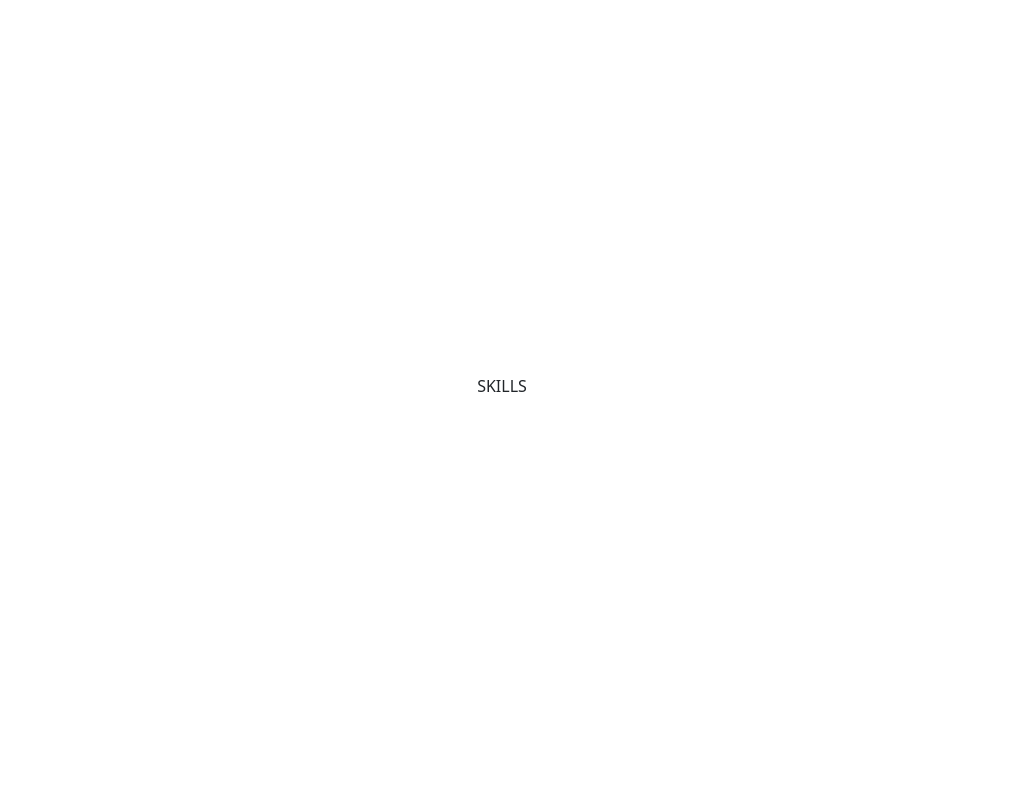
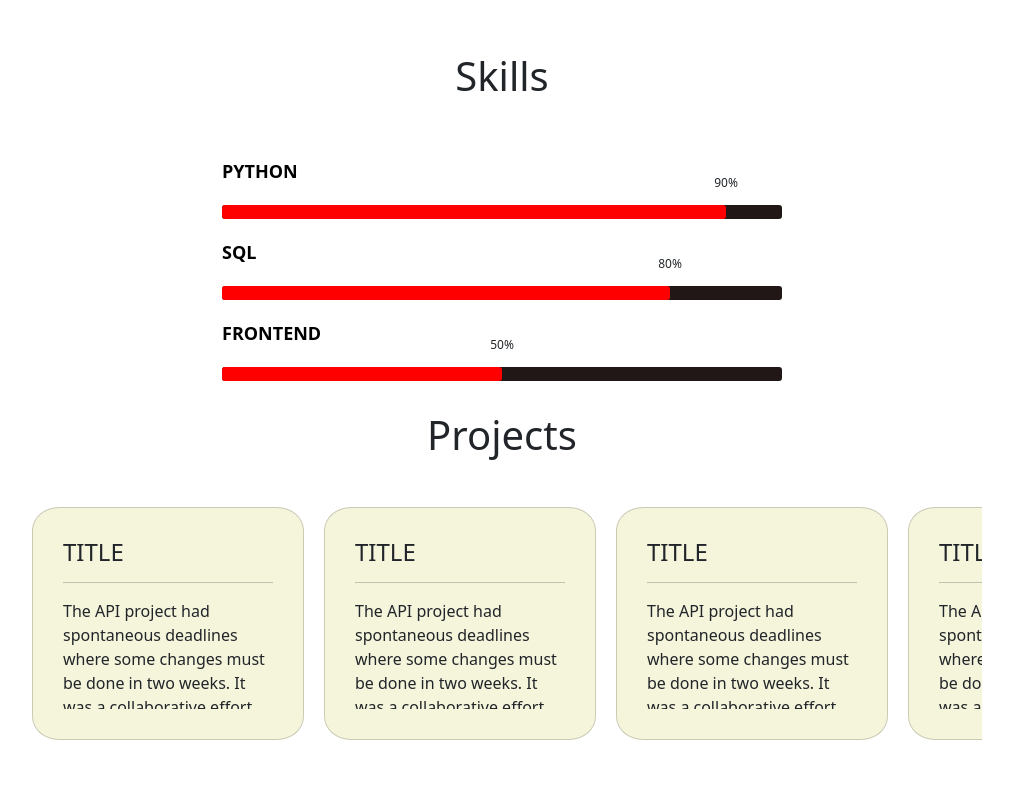
Before and after one commit to vlee20/react-web, a React (Create React App) app: page / in a window 1280 px wide. Shown: the part 1680-2480 px from the top of the page, without its empty margins (138-1151 px from the left). Built offline with nearby package versions, Linux system fonts and the light colour scheme.

Commit message:
skills and projects

```diff
--- a/src/pages/About.js
+++ b/src/pages/About.js
@@ -14,7 +14,7 @@ export default function About() {
       <div
         id="About"
         className="center-vertical page"
-        style={{ backgroundColor: "#A1D2F4" }}
+        style={{}}
       >
         <h1 className="center text-center border2">About</h1>
         <div className="abt border1">
--- a/src/pages/Intro.js
+++ b/src/pages/Intro.js
@@ -5,7 +5,7 @@ export default function Intro() {
     <div
       id="Intro"
       className="center-horizontal page"
-      style={{ backgroundColor: "#BFDAEF" }}
+      style={{}}
     >
       <h2>Welcome</h2>
     </div>
--- a/src/pages/Skills.js
+++ b/src/pages/Skills.js
@@ -1,10 +1,80 @@
 import "../styles/styles.css";
+import "../styles/Skills.css";
 
 export default function Skills() {
   return (
     <>
       <div id="Skills" className="center-vertical page">
-        SKILLS
+      <h1 className="center text-center border2">Skills</h1>
+      <div className="skills">
+        <div className="skill">
+          <div className="skillname">Python</div>
+          <div className="skillbar">
+            <div className="skillperc" per="90%" style={{maxWidth: "90%"}}></div>
+          </div>
+        </div>
+        <div className="skill">
+          <div className="skillname">SQL</div>
+          <div className="skillbar">
+            <div className="skillperc" per="80%" style={{maxWidth: "80%"}}></div>
+          </div>
+        </div>
+        <div className="skill">
+          <div className="skillname">Frontend</div>
+          <div className="skillbar">
+            <div className="skillperc" per="50%" style={{maxWidth: "50%"}}></div>
+          </div>
+        </div>
+      </div>
+      <h1 className="center text-center border2">Projects</h1>
+      <div className="scrolling-wrapper-flexbox">
+        <div id="cntr1" className="border2 mborder1 card">
+          <div>
+            <div>
+              <h4>TITLE</h4>
+              <hr></hr>
+              <div className="desc">The API project had spontaneous deadlines where some changes must be done in two weeks. It was a collaborative effort where my role was to send information from and back to the partnering company. My co-worker used that information to process the orders and create the labels for each sales order. I then send out a ship confirmation for each order that has been processed. My lead communicated the requirements for us and what changes needed to be done. This was done successfully in a timely manner in preparation for the testing process.</div>
+            </div>
+          </div>
+        </div>
+        <div id="cntr1" className="border2 mborder1 card">
+          <div>
+            <div>
+              <h4>TITLE</h4>
+              <hr></hr>
+              <div className="desc">The API project had spontaneous deadlines where some changes must be done in two weeks. It was a collaborative effort where my role was to send information from and back to the partnering company. My co-worker used that information to process the orders and create the labels for each sales order. I then send out a ship confirmation for each order that has been processed. My lead communicated the requirements for us and what changes needed to be done. This was done successfully in a timely manner in preparation for the testing process.</div>
+            </div>
+          </div>
+        </div>
+        <div id="cntr1" className="border2 mborder1 card">
+          <div>
+            <div>
+              <h4>TITLE</h4>
+              <hr></hr>
+              <div className="desc">The API project had spontaneous deadlines where some changes must be done in two weeks. It was a collaborative effort where my role was to send information from and back to the partnering company. My co-worker used that information to process the orders and create the labels for each sales order. I then send out a ship confirmation for each order that has been processed. My lead communicated the requirements for us and what changes needed to be done. This was done successfully in a timely manner in preparation for the testing process.</div>
+            </div>
+          </div>
+        </div>
+        <div id="cntr1" className="border2 mborder1 card">
+          <div>
+            <div>
+              <h4>TITLE</h4>
+              <hr></hr>
+              <div className="desc">The API project had spontaneous deadlines where some changes must be done in two weeks. It was a collaborative effort where my role was to send information from and back to the partnering company. My co-worker used that information to process the orders and create the labels for each sales order. I then send out a ship confirmation for each order that has been processed. My lead communicated the requirements for us and what changes needed to be done. This was done successfully in a timely manner in preparation for the testing process.</div>
+            </div>
+          </div>
+        </div>
+        <div id="cntr1" className="border2 mborder1 card">
+          <div>
+            <div>
+              <h4>TITLE</h4>
+              <hr></hr>
+              <div className="desc">The API project had spontaneous deadlines where some changes must be done in two weeks. It was a collaborative effort where my role was to send information from and back to the partnering company. My co-worker used that information to process the orders and create the labels for each sales order. I then send out a ship confirmation for each order that has been processed. My lead communicated the requirements for us and what changes needed to be done. This was done successfully in a timely manner in preparation for the testing process.</div>
+            </div>
+          </div>
+        </div>
+      </div>
+
       </div>
     </>
   );
--- /dev/null
+++ b/src/styles/Skills.css
@@ -0,0 +1,90 @@
+#cntr1 {
+    background-color: beige;
+    border-radius: 10%;
+}
+
+.desc {
+    width: 210px;
+    height: 110px;
+    overflow: auto;
+    overflow-y: scroll;
+    &::-webkit-scrollbar {
+        display: none;
+      }
+}
+
+.scrolling-wrapper-flexbox {
+    display: flex;
+    width: 120vh;
+    flex-wrap: nowrap;
+    overflow: auto;
+    overflow-x: scroll;
+    -webkit-overflow-scrolling: touch;
+    &::-webkit-scrollbar {
+        display: none;
+      }
+    .card {
+      flex: 0 0 auto;
+    }
+  }
+
+.skills {
+    width: 100%;
+    max-width: 600px;
+    padding: 0 20px;
+}
+
+.skillname {
+    font-size: 18px;
+    font-weight: 700;
+    color: rgb(0, 0, 0);
+    text-transform: uppercase;
+    margin: 20px 0;
+}
+
+.skillbar {
+    height: 14px;
+    background-color: rgb(33, 23, 23);
+    border-radius: 3px;
+}
+
+.skillperc {
+    height: 14px;
+    background: red;
+    border-radius: 3px;
+    position: relative;
+    animation: fillBars 2.5s 1;
+}
+
+.skillperc::before {
+    content:attr(per);
+    position: absolute;
+    padding: 4px 6px;
+    /* background-color: white; */
+    border-radius: 4px;
+    font-size: 12px;
+    top: -35px;
+    right: 0;
+    transform: translateX(50%);
+}
+
+.skillperc::after {
+    content: "";
+    position: absolute;
+    width: 10px;
+    height: 10px;
+    /* background-color: white; */
+    top: -20px;
+    right: 0;
+    transform: translateX(50%) rotate(45deg);
+    border-radius: 2px;;
+}
+
+@keyframes fillBars {
+    from{
+        width: 0;
+    }
+    to{
+        width: 100%;
+    }
+}
--- a/src/styles/styles.css
+++ b/src/styles/styles.css
@@ -44,3 +44,11 @@
 .border2 {
   padding: 30px;
 }
+
+.border3 {
+  padding: 20px;
+}
+
+.mborder1 {
+  margin: 10px;
+}
```
Also changed, not shown: src/styles/Navbar.css (+0 -8 lines).
